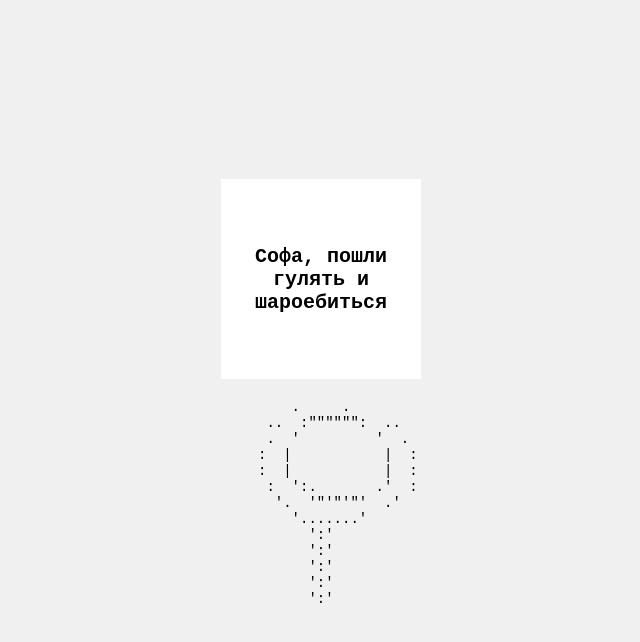
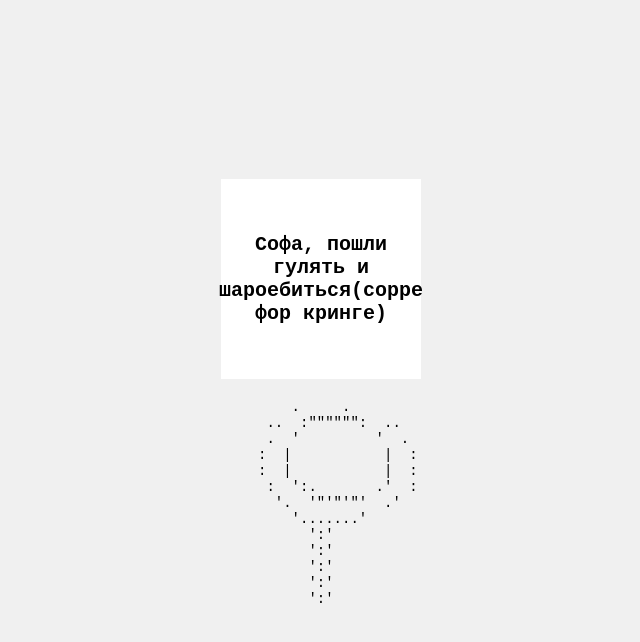
Before and after one commit to magaispunk/magaispunk.github.io, a plain HTML site: page index.html in a window 1280 px wide. Both pictures are taken after a click on the element "Нажми". Shown: the whole page, without its empty margins (319-959 px from the left). Drawn offline with Linux system fonts and the light colour scheme.

Commit message:
Update index.html

```diff
--- a/index.html
+++ b/index.html
@@ -61,7 +61,7 @@
             let box = document.getElementById("box");
             let flower = document.getElementById("flower");
 
-            box.innerText = "Софа, пошли гулять и шароебиться";
+            box.innerText = "Софа, пошли гулять и шароебиться(сорре фор кринге)";
             box.style.backgroundColor = "white";
             box.style.color = "black";
             box.style.fontSize = "20px";
```
